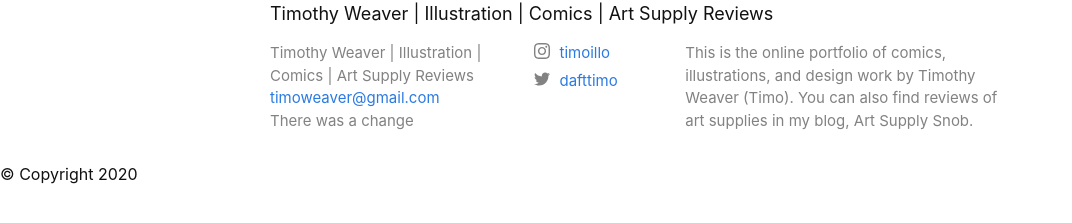
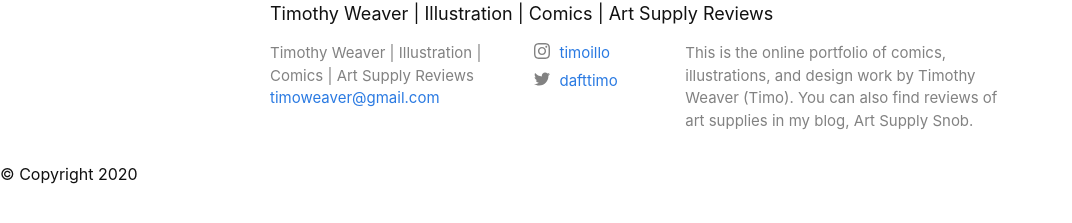
Before and after one commit to timoweaver/blog, a Jekyll site: the page built from index.html, in a window 1280 px wide and 900 px high, scrolled down 3708 px. Shown: the part 669-892 px from the top of the window, without its empty margins (0-1072 px from the left). Built offline with Jekyll 4.4.1, drawn with Linux system fonts in a browser that asks for light colours; the list of posts is cut into pages by our own code.

Commit message:
removed stupid code indicating change

```diff
--- a/_includes/footer.html
+++ b/_includes/footer.html
@@ -18,7 +18,6 @@
             {%- if site.email -%}
             <li><a class="u-email" href="mailto:{{ site.email }}">{{ site.email }}</a></li>
             {%- endif -%}
-            <li>There was a change</li>
         </ul>
       </div>
 
```
